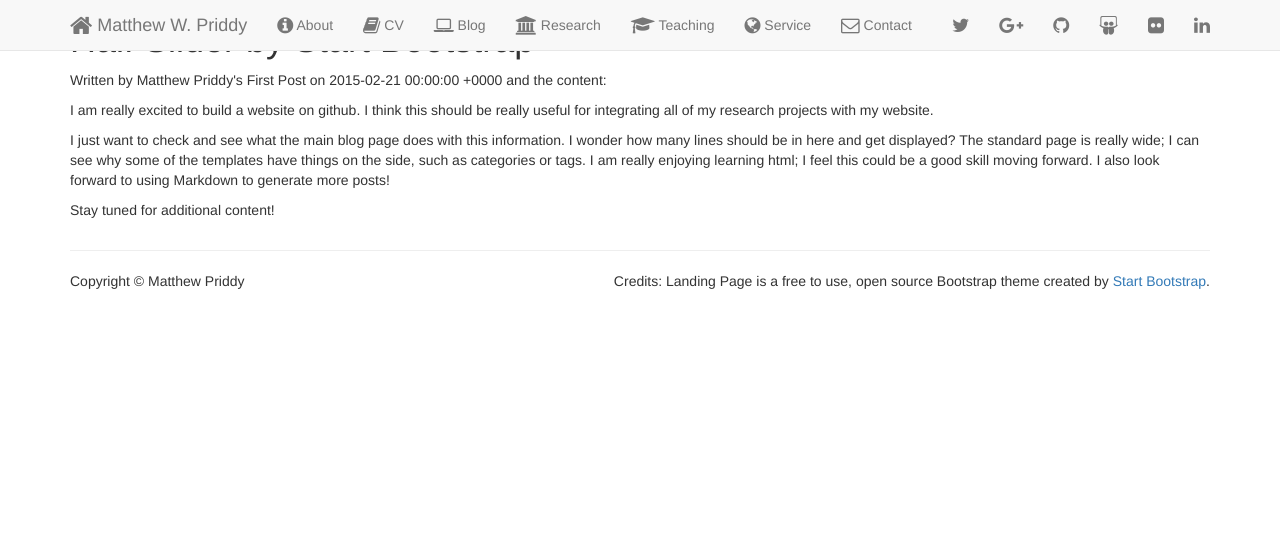
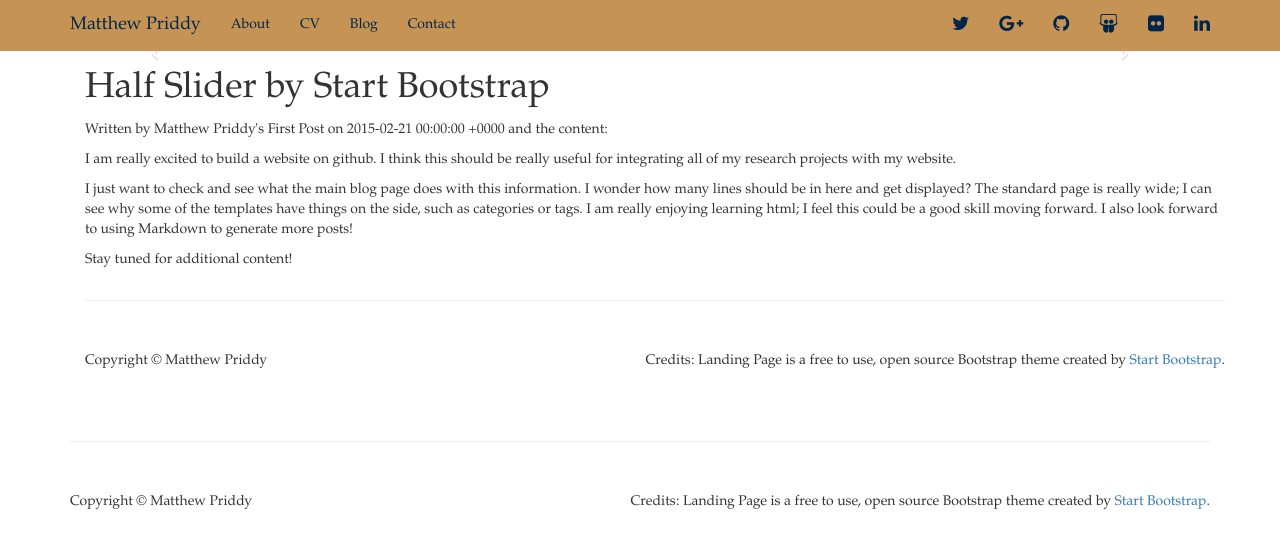
Before and after one commit to mwpriddy/mwpriddy.github.io, a Jekyll site: the page built from service/index.html, in a window 1280 px wide. Shown: the top 548 px of the page. Built offline with Jekyll 4.4.1, drawn with Linux system fonts in a browser that asks for light colours; nearby versions of some CDN libraries; library files that are not in the unit come from our copies; grey boxes are pictures that could not be loaded.

Commit message:
use default-halfslider

```diff
--- a/_layouts/home.html
+++ b/_layouts/home.html
@@ -1,80 +1,6 @@
-<!DOCTYPE html>
-<html lang="en">
-
-<head>
-
-    <meta charset="utf-8">
-    <meta http-equiv="X-UA-Compatible" content="IE=edge">
-    <meta name="viewport" content="width=device-width, initial-scale=1">
-    <meta name="description" content="">
-    <meta name="author" content="">
-
-    <title>Matthew Priddy's Webpage</title>
-
-    <!-- Bootstrap Core CSS -->
-    <link href="css/bootstrap.min.css" rel="stylesheet">
-
-    <!-- Custom CSS -->
-    <link href="css/half-slider.css" rel="stylesheet">
-
-    <!-- MWP-specific CSS -->
-    <link href="css/MWP.css" rel="stylesheet">
-
-    <!-- Font Awesome Installation -->
-    <link rel="stylesheet" href="//maxcdn.bootstrapcdn.com/font-awesome/4.3.0/css/font-awesome.min.css">
-
-    <!-- Add Favicon to Site Home Page -->
-    <!-- This must be a 16x16 pixels graphic -->
-    <!-- <link rel="shortcut icon" href="http://www.exemple.com/favicon.ico" type="image/icon"> <link rel="icon" href="http://www.exemple.com/favicon.ico" type="image/icon"> -->
-
-    <!-- HTML5 Shim and Respond.js IE8 support of HTML5 elements and media queries -->
-    <!-- WARNING: Respond.js doesn't work if you view the page via file:// -->
-    <!--[if lt IE 9]>
-        <script src="https://oss.maxcdn.com/libs/html5shiv/3.7.0/html5shiv.js"></script>
-        <script src="https://oss.maxcdn.com/libs/respond.js/1.4.2/respond.min.js"></script>
-    <![endif]-->
-
-</head>
-
-<body>
-
-    <!-- Navigation -->
-    <nav class="navbar navbar-default navbar-fixed-top" role="navigation">
-        <div class="container">
-            <!-- Brand and toggle get grouped for better mobile display -->
-            <div class="navbar-header">
-                <button type="button" class="navbar-toggle" data-toggle="collapse" data-target="#bs-example-navbar-collapse-1">
-                    <span class="sr-only">Toggle navigation</span>
-                    <span class="icon-bar"></span>
-                    <span class="icon-bar"></span>
-                    <span class="icon-bar"></span>
-                </button>
-                <a class="navbar-brand" href="#"><i class="fa fa-home fa-lg"></i> Matthew W. Priddy</a>
-            </div>
-            <!-- Collect the nav links, forms, and other content for toggling -->
-            <div class="collapse navbar-collapse" id="bs-example-navbar-collapse-1">
-                <ul class="nav navbar-nav">
-                    <li><a href="about/"><i class="fa fa-info-circle fa-lg"></i> About</a></li>
-                    <li><a href="cv/"><i class="fa fa-book fa-lg"></i> CV</a></li>
-                    <li><a href="blog/"><i class="fa fa-laptop fa-lg"></i> Blog</a></li>
-                    <li><a href="research/"><i class="fa fa-university fa-lg"></i> Research</a></li>
-                    <li><a href="teaching/"><i class="fa fa-graduation-cap fa-lg"></i> Teaching</a></li>
-                    <li><a href="service/"><i class="fa fa-globe fa-lg"></i> Service</a></li>
-                    <li><a href="contact/"><i class="fa fa-envelope-o fa-lg"></i> Contact</a></li>
-                </ul>
-                <ul class="nav navbar-nav navbar-right">
-                    <li><a target="_blank" href="https://twitter.com/matthewpriddy"><i class="fa fa-twitter fa-lg"></i></a></li>
-                    <li><a target="_blank" href="https://plus.google.com/+MatthewPriddy"><i class="fa fa-google-plus fa-lg"></i></a></li>
-                    <li><a target="_blank" href="https://github.com/mwpriddy"><i class="fa fa-github fa-lg"></i></a></li>
-                    <li><a target="_blank" href="http://www.slideshare.net/mwpriddy"><i class="fa fa-slideshare fa-lg"></i></a></li>
-                    <li><a target="_blank" href="https://www.flickr.com/photos/94307172@N04/"><i class="fa fa-flickr fa-lg"></i></a></li>
-                    <li><a target="_blank" href="http://www.linkedin.com/in/matthewpriddy"><i class="fa fa-linkedin fa-lg"></i></a></li>
-                </ul>
-            </div>
-            <!-- /.navbar-collapse -->
-        </div>
-        <!-- /.container -->
-    </nav>
+---
+layout: default-halfslider
+---
 
     <!-- Half Page Image Background Carousel Header -->
     <header id="myCarousel" class="carousel slide">
```
